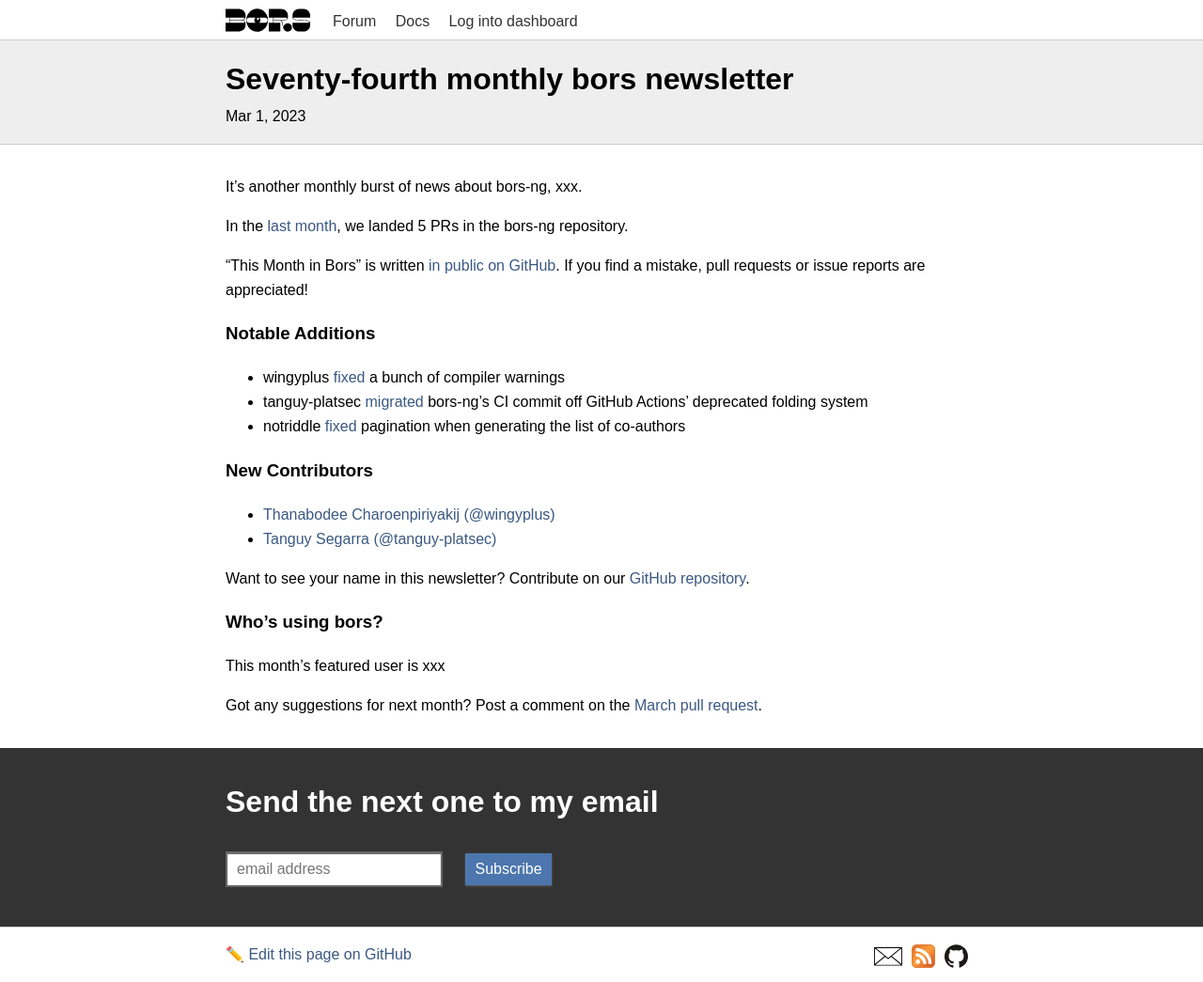
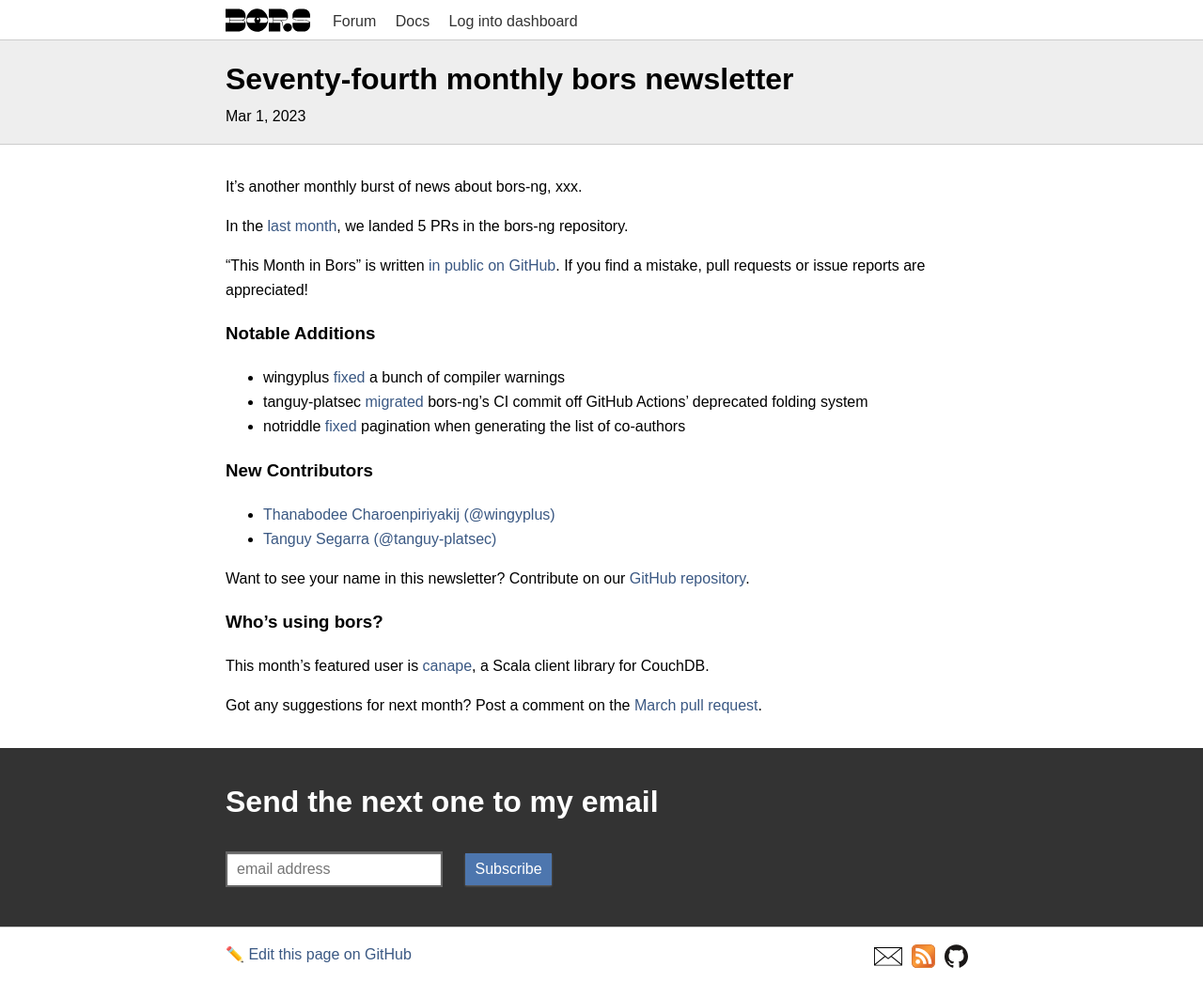
Before and after one commit to bors-ng/bors-ng.github.io, a Jekyll site: the page built from _posts/2023-03-01-tmib-74.md, in a window 1280 px wide. Shown: the whole page at 94% size. Built offline with Jekyll 4.4.1, drawn with Linux system fonts in a browser that asks for light colours.

Commit message:
Add featured user

```diff
--- a/_posts/2023-03-01-tmib-74.md
+++ b/_posts/2023-03-01-tmib-74.md
@@ -33,7 +33,7 @@
 
 ### Who's using bors?
 
-This month's featured user is xxx
+This month's featured user is [canape](https://github.com/samueltardieu/canape), a Scala client library for CouchDB.
 
 Got any suggestions for next month?
 Post a comment on the [March pull request]([https://github.com/bors-ng/bors-ng.github.io/pull/___](https://github.com/bors-ng/bors-ng.github.io/pull/192)).
```
